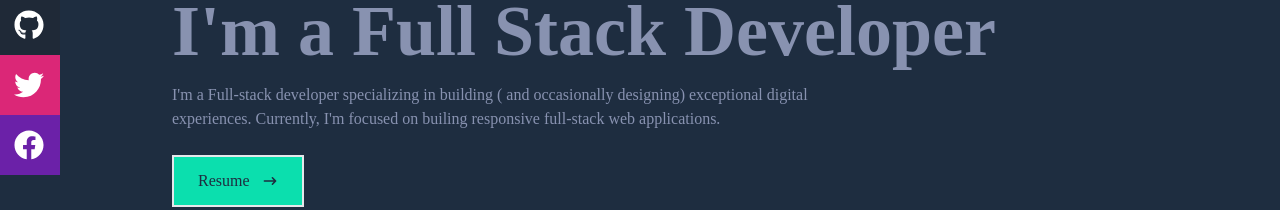
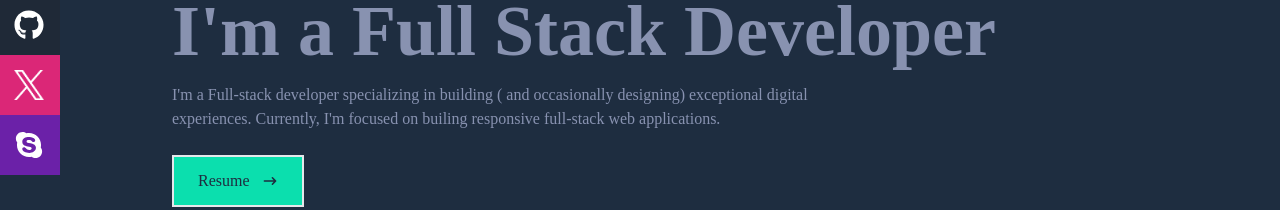
Before and after one commit to khulysojohn/extraClass-Management-app, a React (Create React App) app: page / in a window 1280 px wide. Shown: the part 345-555 px from the top of the page. Built offline with nearby package versions, Linux system fonts and the light colour scheme.

Commit message:
files edited

```diff
--- a/src/componets/Contact.jsx
+++ b/src/componets/Contact.jsx
@@ -1,6 +1,8 @@
 import React, {useRef} from 'react';
 import emailjs from '@emailjs/browser';
-import { FaFacebook, FaGithub, FaLinkedinIn, FaTwitter } from 'react-icons/fa';
+import { FaSkype, FaGithub, FaLinkedinIn} from 'react-icons/fa';
+import icon from '../assets/logo-white.png';
+
 
 const Contact = () => {
 
@@ -64,22 +66,22 @@ const Contact = () => {
           <ul className='flex'>
             <li>
               <a href='https://www.linkedin.com/in/khulysojohn/'>
-                <FaLinkedinIn size={40} />
+                <FaLinkedinIn size={40} color='white'/>
               </a>
             </li>
             <li>
               <a  href='https://github.com/khulyso-dev'>
-                <FaGithub size={40} />
+                <FaGithub size={40} color='white'/>
               </a>
             </li>
             <li>
               <a  href='https://twitter.com/Khulyso12'>
-                <FaTwitter size={40} />
+                <img src={icon} alt='x' width={30} height={30}/>
               </a>
             </li>
             <li>
               <a  href='https://www.facebook.com/Khulyso12'>
-                <FaFacebook size={40} />
+                <FaSkype size={40} color='white'/>
               </a>
             </li>
           </ul>
--- a/src/componets/Navbar.jsx
+++ b/src/componets/Navbar.jsx
@@ -1,7 +1,8 @@
 import React, {useState} from 'react'
-import {FaBars, FaFacebook, FaGithub, FaLinkedinIn, FaTimes, FaTwitter} from 'react-icons/fa'
+import {FaBars, FaSkype, FaGithub, FaLinkedinIn, FaTimes} from 'react-icons/fa'
 import logo from '../assets/logo.png'
 import {Link} from 'react-scroll'
+import icon from '../assets/logo-white.png'
 
 const Navbar = () => {
   const [nav, setNav] = useState(false)
@@ -100,13 +101,13 @@ const Navbar = () => {
           <li className='w-[160px] h-[60px] flex justify-between items-center ml-[-100px] hover:ml-[-10px] duration-300 bg-pink-600'>
             <a className='flex justify-between items-center w-full text-[#0BDFAE]'
             href="https://twitter.com/Khulyso12">
-              Twitter <FaTwitter size={30} color='white'/>
+              X <img src={icon} alt='x' height={30} width={30} color='white'/>
             </a>
           </li>
           <li className='w-[160px] h-[60px] flex justify-between items-center ml-[-100px] hover:ml-[-10px] duration-300 bg-purple-800'>
             <a className='flex justify-between items-center w-full text-[#0BDFAE]'
             href="https://www.facebook.com/Khulyso12">
-              Facebook <FaFacebook size={30} color='white'/>
+              Skype <FaSkype size={30} color='white'/>
             </a>
           </li>
         </ul>
```
Also changed, not shown: src/assets/logo-white.png (added).
